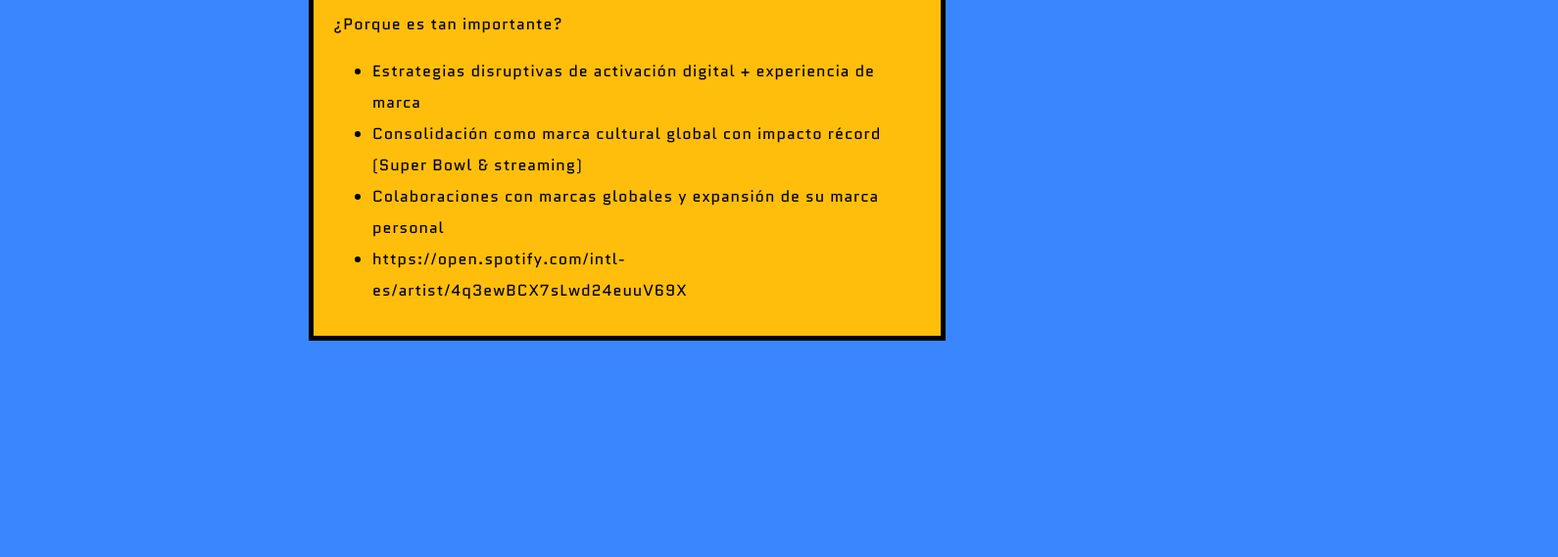
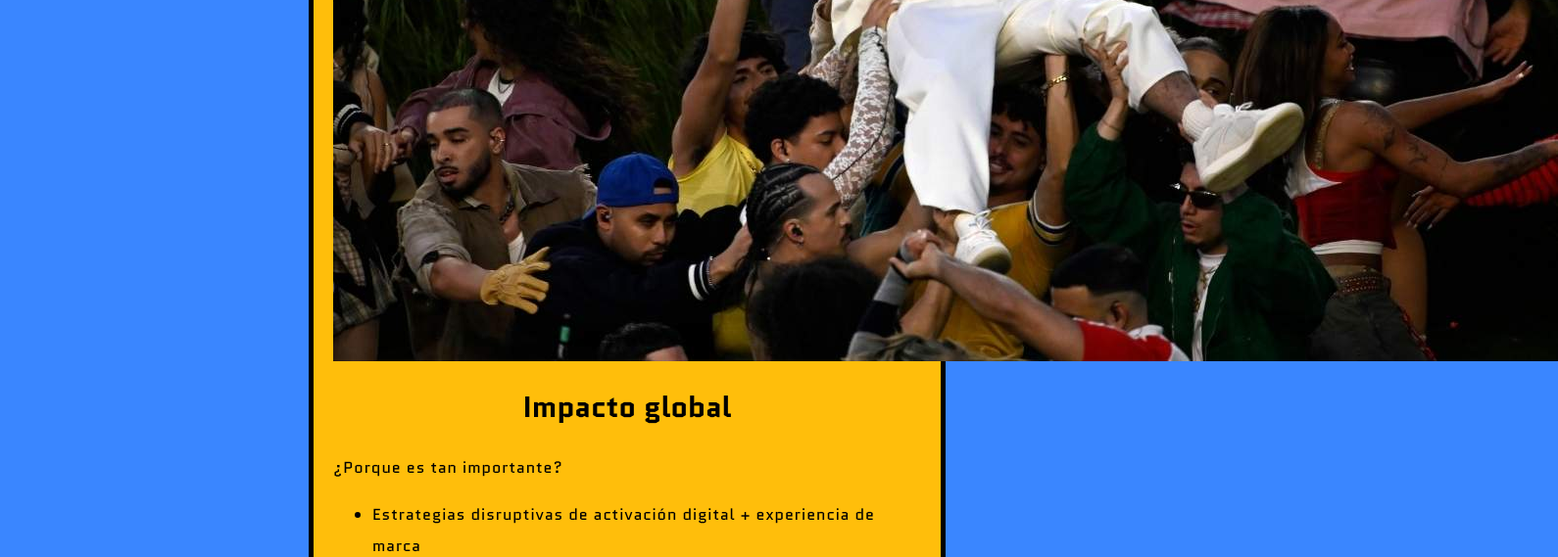
Before and after one commit to isabelmojicapardo-sketch/Taller-multimedia-entrega-1, a plain HTML site: page index.html in a window 1280 px wide. Shown: the part 637-1206 px from the top of the page at 98% size, 1590 px wide, since content can reach past the window. Before the commit the page ends 985 px from the top, so only its background shows below. Drawn offline with Linux system fonts and the light colour scheme.

Commit message:
Replace image of cat with Bad Bunny image

```diff
--- a/index.html
+++ b/index.html
@@ -10,7 +10,7 @@
   </head>
   <body>
     <h1>Bad bunny: El marketing que conquisto al mundo</h1>
-    <img src="images/gato-glitch.png" alt="Un gato glitcheado.">
+    <img src="images/bad-bunny-en-la-super-bowl-ep-2.jpeg" alt="Bad bunny en el super bowl">
 
     <h2>Impacto global</h2>
     <p>¿Porque es tan importante?</p>
```
